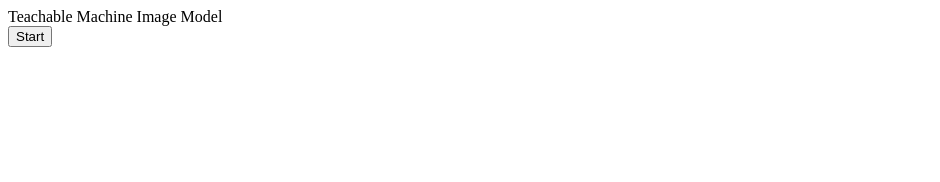
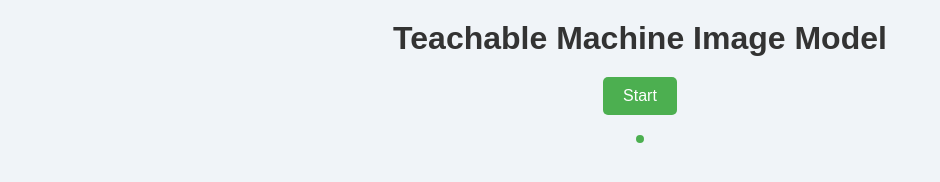
Before and after one commit to gvdv2003/PRG08-test, a plain HTML site: page index.html in a window 1280 px wide. Shown: the whole page, without its empty margins (0-940 px from the left). Drawn offline with nearby package versions, Linux system fonts and the light colour scheme.

Commit message:
change css

```diff
--- a/index.html
+++ b/index.html
@@ -104,3 +104,65 @@
         })();
     }
 </script>
+
+<style>
+    body {
+        font-family: Arial, sans-serif;
+        background-color: #f0f4f8;
+        text-align: center;
+        padding: 20px;
+        margin: 0;
+    }
+
+    .header {
+        font-size: 2rem;
+        font-weight: bold;
+        color: #333;
+        margin-bottom: 20px;
+    }
+
+    button {
+        background-color: #4CAF50;
+        color: white;
+        padding: 10px 20px;
+        font-size: 1rem;
+        border: none;
+        border-radius: 5px;
+        cursor: pointer;
+        transition: background-color 0.3s ease;
+    }
+
+    button:hover {
+        background-color: #45a049;
+    }
+
+    #webcam-container {
+        margin: 20px auto;
+        border: 4px solid #4CAF50;
+        border-radius: 10px;
+        width: fit-content;
+    }
+
+    #label-container {
+        margin-top: 20px;
+        font-size: 1.2rem;
+        color: #555;
+    }
+
+    #emoji-container {
+        font-size: 5rem;
+        margin-top: 20px;
+        height: 5rem;
+        transition: transform 0.3s ease-in-out, opacity 0.3s ease-in-out;
+        opacity: 0;
+    }
+
+    #emoji-container:not(:empty) {
+        transform: scale(1.2);
+        opacity: 1;
+    }
+
+    #emoji-container:empty {
+        transform: scale(0);
+    }
+</style>
```
